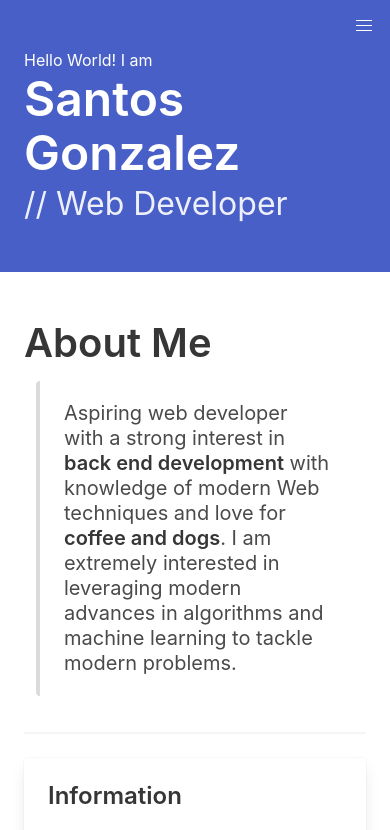
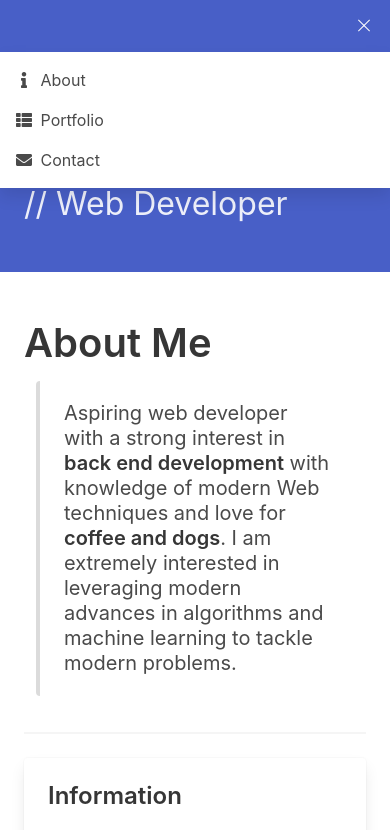
Before and after one commit to smg061/smg061.github.io, a plain HTML site: page index.html in a window 390 px wide. Both pictures are taken after a click on the element 364 px from the left and 26 px from the top of the page. Shown: the top 830 px of the page. Drawn offline with nearby package versions, Linux system fonts and the light colour scheme.

Commit message:
added navbar burger functionality on script.js

```diff
--- a/assets/js/script.js
+++ b/assets/js/script.js
@@ -0,0 +1,36 @@
+
+// let burger = document.querySelector(".navbar-burger");
+// let menu = document.querySelector(".navbar-menu");
+//  document.querySelector(".navbar-burger").addEventListener("click", ()=>
+//  {
+//      burger.classList.toggle("is-active");
+
+
+//  })
+
+
+document.addEventListener('DOMContentLoaded', () => {
+
+    // Get all "navbar-burger" elements
+    const $navbarBurgers = Array.prototype.slice.call(document.querySelectorAll('.navbar-burger'), 0);
+
+    // Check if there are any navbar burgers
+    if ($navbarBurgers.length > 0) {
+
+      // Add a click event on each of them
+      $navbarBurgers.forEach( el => {
+        el.addEventListener('click', () => {
+
+          // Get the target from the "data-target" attribute
+          const target = el.dataset.target;
+          const $target = document.getElementById(target);
+
+          // Toggle the "is-active" class on both the "navbar-burger" and the "navbar-menu"
+          el.classList.toggle('is-active');
+          $target.classList.toggle('is-active');
+
+        });
+      });
+    }
+
+  });
--- a/index.html
+++ b/index.html
@@ -370,5 +370,5 @@
   </section>
 
 </body>
-
+<script src="./assets/js/script.js"></script>
 </html>
```
